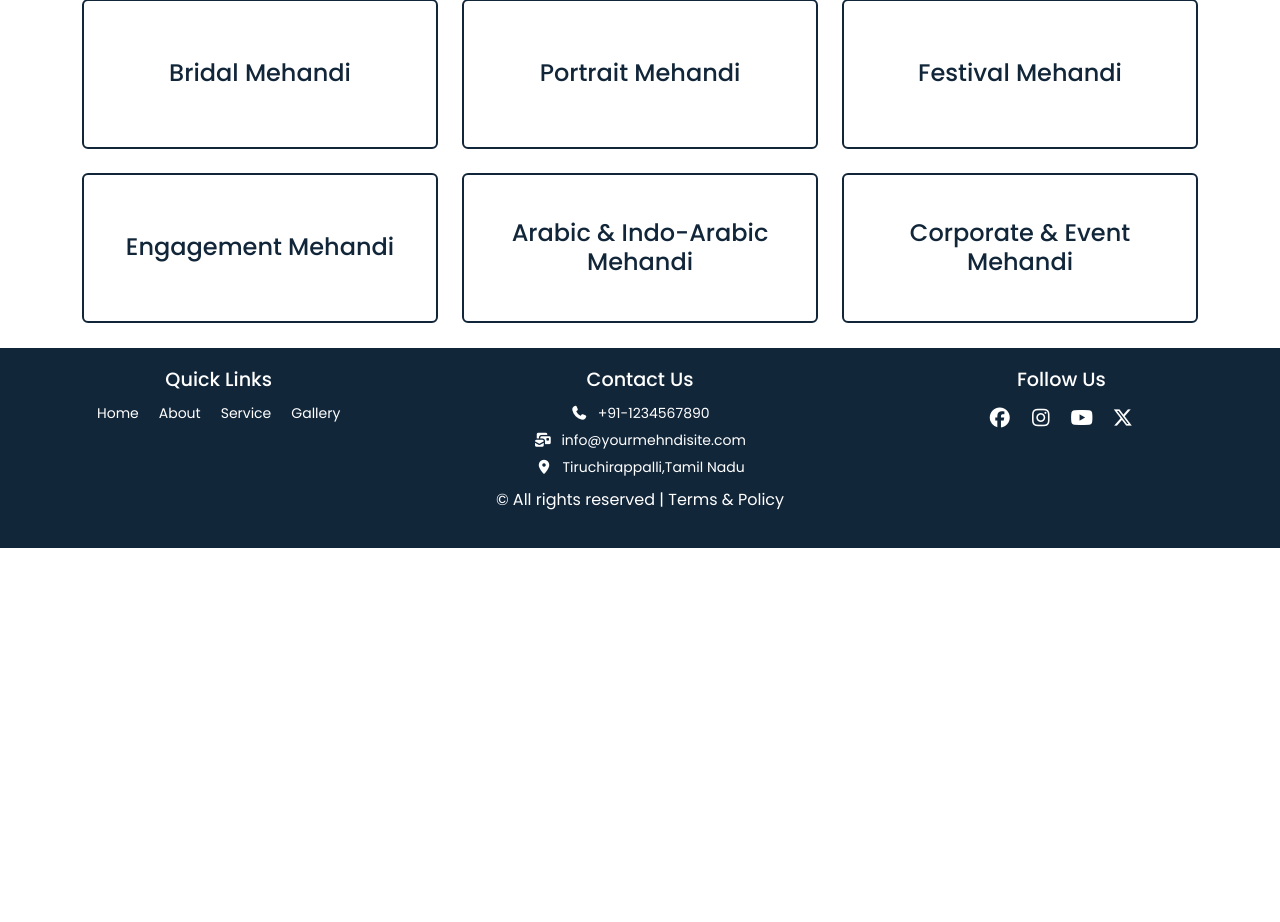
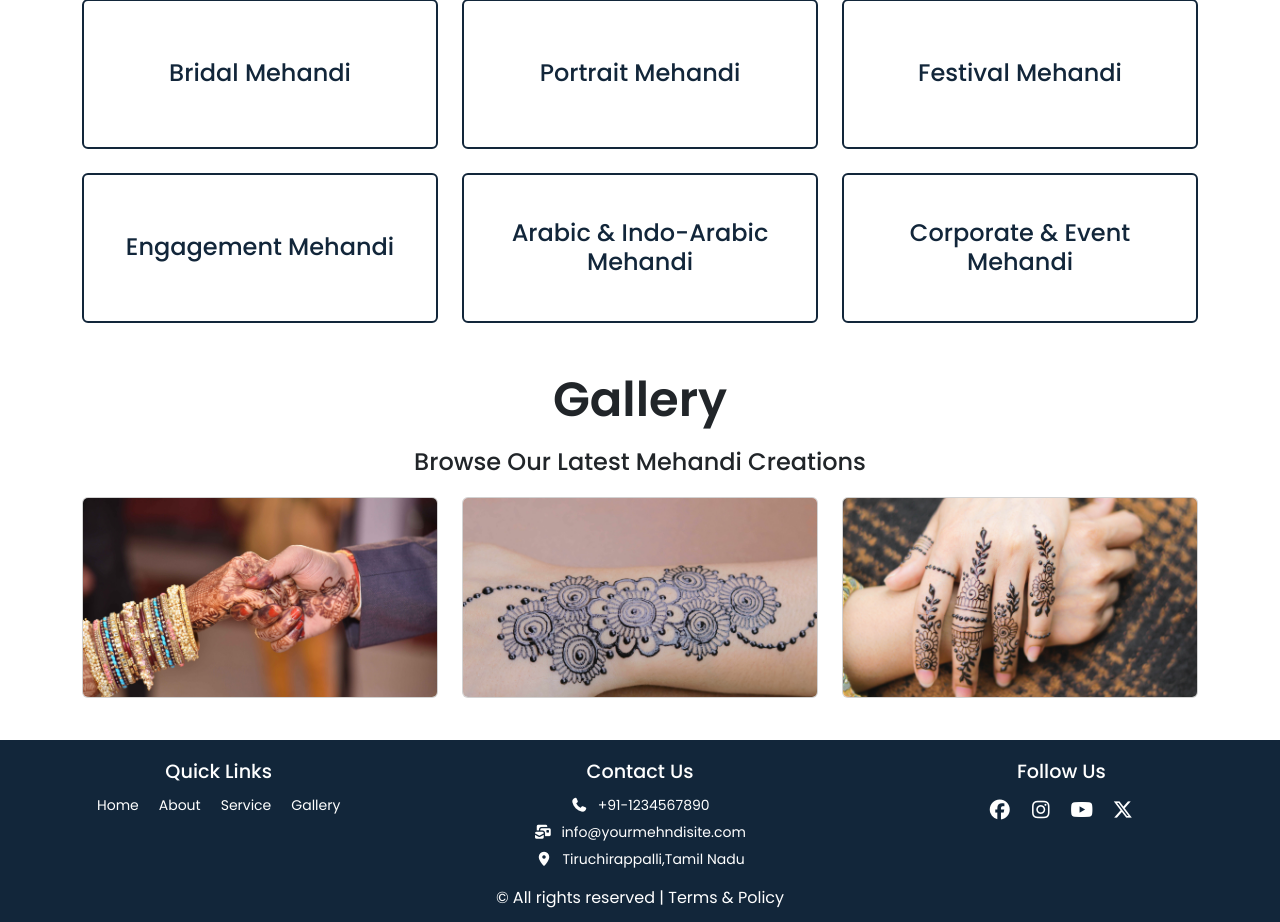
Before and after one commit to kamaltamil0284/Henna-App, a Django app: page / in a window 1280 px wide. Shown: the part 1304-2226 px from the top of the page. Before the commit the page ends 1852 px from the top, so only its background shows below. Run offline with Django 5.2, Linux system fonts and the light colour scheme; some libraries are stand-ins or nearby versions.

Commit message:
Update project

```diff
--- a/HennaApp/static/css/base.css
+++ b/HennaApp/static/css/base.css
@@ -103,6 +103,11 @@ header{
     font-size: clamp(.6rem,5vw,1.5rem);
     margin: 20px 0;
 }
+.about-col{
+    display: flex;
+    align-items: center;
+    justify-content: center;
+}
 .about-col .card{
     height: 100%;
     background-color: rgb(209, 166, 109);
@@ -154,11 +159,23 @@ header{
     max-height: 200px;
     opacity: 1;
 }
+
+/* Gallery */
+.card .card-img{
+    aspect-ratio: 16/9;
+    object-fit: cover;
+    overflow: hidden;
+    transition: all .3s ease-in-out;
+}
+.card .card-img:hover{
+    scale: 1.1;
+}
 /* Footer */
 footer{
     color: white;
     background-color: #12263A;
     padding: 20px !important;
+    padding-bottom: 0 !important;
     margin-top: 2%;
 }
 footer h3{
@@ -192,9 +209,12 @@ address, address p:last-child{
     font-size: 20px;
 }
 .copyrights{
-    margin: 10px 0px;
+    padding: 16px 0px 12px;
     color: white;
     text-align: center;
+}
+.copyrights p{
+    margin: 0;
 }
 @media (max-width:600px) {
     header{
@@ -214,7 +234,6 @@ address, address p:last-child{
     .hamburger.active .bar:nth-child(3){
         transform: translateY(-8px) rotate(-45deg);
     }
-
     .navbar-nav{
         position: absolute;
         left: -100%;
@@ -233,8 +252,7 @@ address, address p:last-child{
     .navbar-nav.active{
         left: 0;
     }
-     /* Service content */
-    .service-col .card{
+    .about-col .card, .service-col .card{
         width: 80%;
     }
 }
--- /dev/null
+++ b/HennaApp/templates/gallery_content.html
@@ -0,0 +1,22 @@
+{% load static %}
+<section class="container content-head" id="gallery">
+    <h1>Gallery</h1>
+    <h3>Browse Our Latest Mehandi Creations</h3>
+    <div class="row g-4 gallery-pics">
+        <div class="col-md">
+            <figure class="card">
+                <img src="{% static 'images/gallery/HennaArt1.jpg' %}" alt="Henna Image" class="card-img">
+            </figure>
+        </div>
+        <div class="col-md">
+            <figure class="card">
+                <img src="{% static 'images/gallery/HennaArt2.jpg' %}" alt="Henna Image" class="card-img">
+            </figure>
+        </div>
+        <div class="col-md">
+            <figure class="card">
+                <img src="{% static 'images/gallery/HennaArt3.jpg' %}" alt="Henna Image" class="card-img">
+            </figure>
+        </div>
+    </div>
+</section>
--- a/HennaApp/templates/index.html
+++ b/HennaApp/templates/index.html
@@ -8,4 +8,5 @@
 {% block main_content %}
     {% include 'about_content.html' %}
     {% include 'service_content.html' %}
+    {% include 'gallery_content.html' %}
 {% endblock main_content %}
```
Also changed, not shown: HennaApp/static/images/gallery/HennaArt1.jpg (added), HennaApp/static/images/gallery/HennaArt2.jpg (added), HennaApp/static/images/gallery/HennaArt3.jpg (added), HennaApp/static/images/gallery/HennaArt4.jpg (added), HennaApp/static/images/gallery/HennaArt5.jpg (added), HennaApp/static/images/gallery/HennaArt6.jpg (added), 7 other files.
